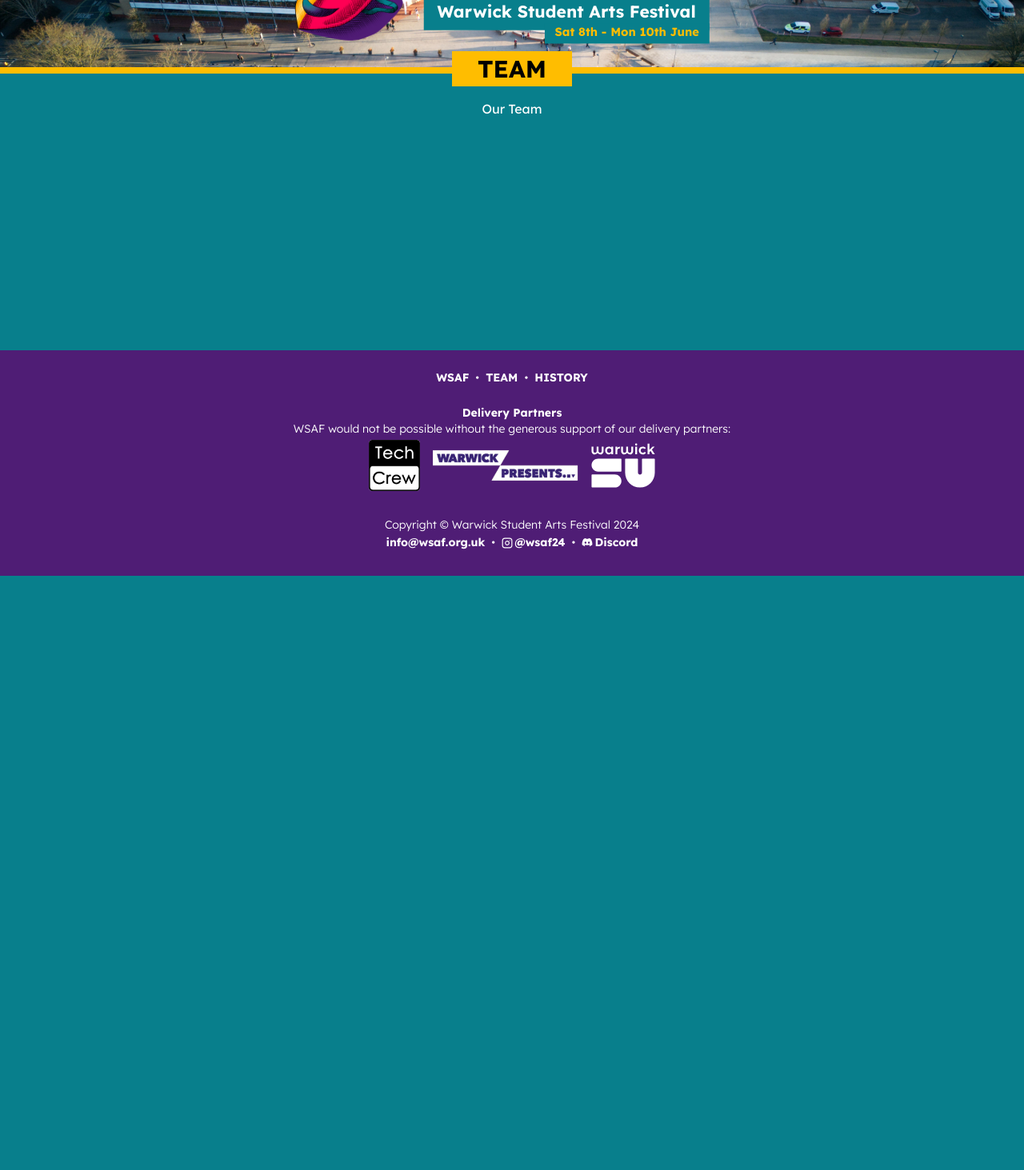
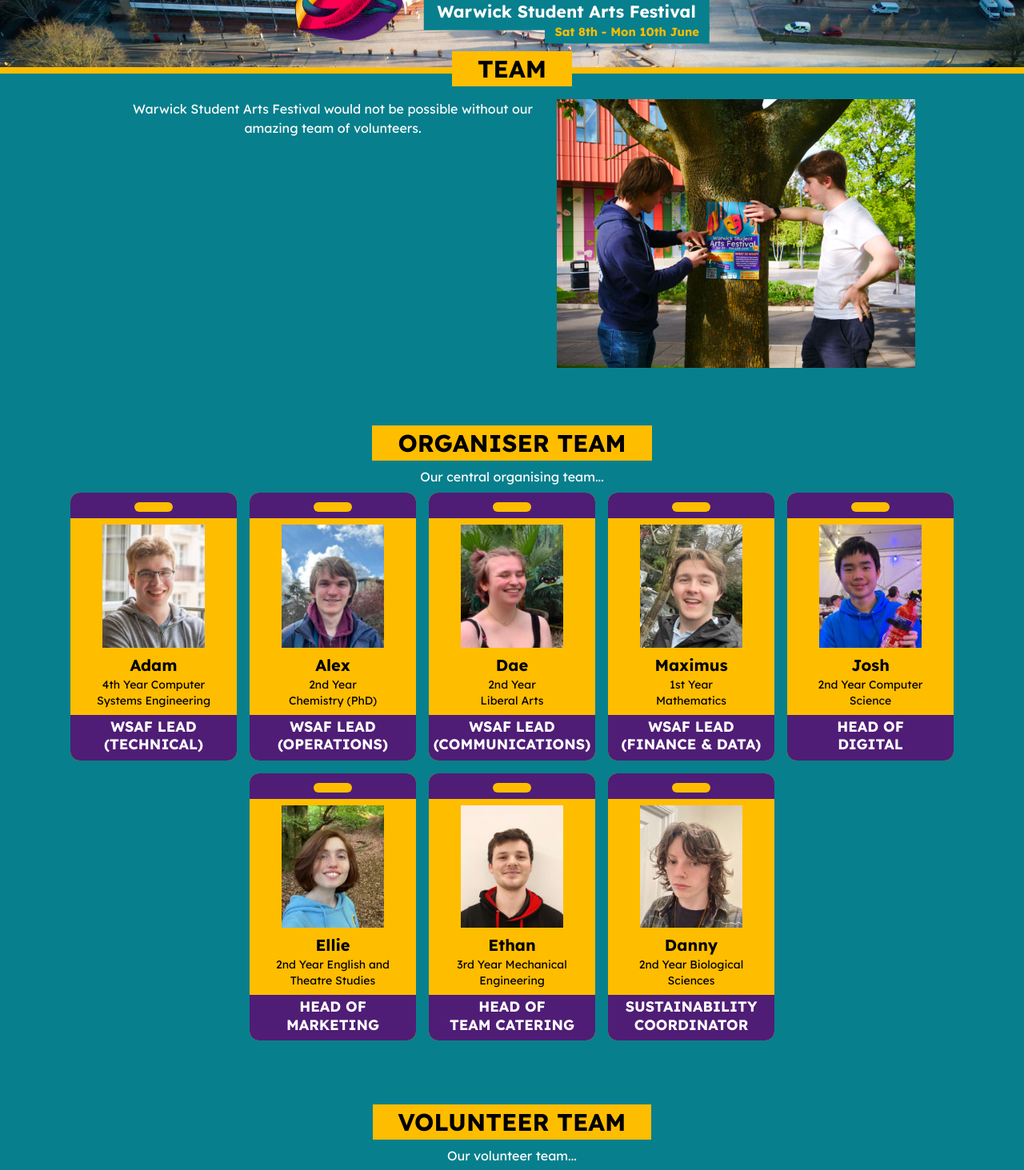
Before and after one commit to WarwickStudentArtsFestival/WSAF24-Website, a Next.js app: page /team in a window 1280 px wide. Shown: the part 80-1543 px from the top of the page at 80% size. Before the commit the page ends 800 px from the top, so only its background shows below. Built offline with nearby package versions, Linux system fonts and the light colour scheme.

Commit message:
:construction: Add content to team page

```diff
--- a/src/app/(home)/components/who-involved.tsx
+++ b/src/app/(home)/components/who-involved.tsx
@@ -1,70 +1,6 @@
-import IdCard, { IdCardProps } from './id-card';
-import AdamPhoto from '@/assets/people/adam.jpg';
-import AlexPhoto from '@/assets/people/alex.jpg';
-import MaximusPhoto from '@/assets/people/maximus.jpg';
-import JoshPhoto from '@/assets/people/josh.jpg';
-import ElliePhoto from '@/assets/people/ellie.jpg';
-import DaePhoto from '@/assets/people/dae.jpg';
-import DannyPhoto from '@/assets/people/danny.jpg';
-import EthanPhoto from '@/assets/people/ethan.jpg';
+import IdCard from '@/app/components/id-card';
 import AvatarImage from '@/assets/people/avatar.jpg';
-
-const people: IdCardProps[] = [
-  {
-    name: 'Adam',
-    role: 'WSAF Lead (Technical)',
-    description: '4th Year Computer Systems Engineering',
-    image: AdamPhoto,
-  },
-  {
-    name: 'Alex',
-    role: 'WSAF Lead (Operations)',
-    description: '2nd Year\nChemistry (PhD)',
-    image: AlexPhoto,
-  },
-  {
-    name: 'Dae',
-    role: 'WSAF Lead (Communications)',
-    description: '2nd Year\nLiberal Arts',
-    image: DaePhoto,
-  },
-  {
-    name: 'Maximus',
-    role: 'WSAF Lead (Finance & Data)',
-    description: '1st Year\nMathematics',
-    image: MaximusPhoto,
-  },
-  {
-    name: 'Josh',
-    role: 'Head of\nDigital',
-    description: '2nd Year Computer Science',
-    image: JoshPhoto,
-  },
-  {
-    name: 'Ellie',
-    role: 'Head of Marketing',
-    description: '2nd Year English and Theatre Studies',
-    image: ElliePhoto,
-  },
-  {
-    name: 'Ethan',
-    role: 'Head of\nTeam Catering',
-    description: '3rd Year Mechanical Engineering',
-    image: EthanPhoto,
-  },
-  {
-    name: 'Danny',
-    role: 'Sustainability Coordinator',
-    description: '2nd Year Biological Sciences',
-    image: DannyPhoto,
-  },
-  {
-    name: 'You?',
-    role: 'Volunteer',
-    emailDescription: true,
-    image: AvatarImage,
-  },
-];
+import organisers from '@/app/team/organisers';
 
 export default function KeyDates() {
   return (
@@ -84,7 +20,7 @@ export default function KeyDates() {
       </p>
 
       <div className="flex justify-center flex-wrap mb-8">
-        {people.map((person) => (
+        {organisers.map((person) => (
           <IdCard
             key={person.name}
             name={person.name}
@@ -94,6 +30,12 @@ export default function KeyDates() {
             image={person.image}
           />
         ))}
+        <IdCard
+          name="You?"
+          role="Volunteer"
+          image={AvatarImage}
+          emailDescription
+        />
       </div>
     </section>
   );
--- a/src/app/(home)/components/id-card.tsx
+++ b/src/app/components/id-card.tsx
@@ -6,7 +6,6 @@ export type IdCardProps = {
   description?: string;
   role?: string;
   image?: StaticImageData;
-  emailDescription?: boolean;
 };
 
 export default function IdCard({
--- /dev/null
+++ b/src/app/team/organisers.ts
@@ -0,0 +1,62 @@
+import AdamPhoto from '@/assets/people/adam.jpg';
+import AlexPhoto from '@/assets/people/alex.jpg';
+import DaePhoto from '@/assets/people/dae.jpg';
+import MaximusPhoto from '@/assets/people/maximus.jpg';
+import JoshPhoto from '@/assets/people/josh.jpg';
+import ElliePhoto from '@/assets/people/ellie.jpg';
+import EthanPhoto from '@/assets/people/ethan.jpg';
+import DannyPhoto from '@/assets/people/danny.jpg';
+import { IdCardProps } from '@/app/components/id-card';
+
+const organisers: IdCardProps[] = [
+  {
+    name: 'Adam',
+    role: 'WSAF Lead (Technical)',
+    description: '4th Year Computer Systems Engineering',
+    image: AdamPhoto,
+  },
+  {
+    name: 'Alex',
+    role: 'WSAF Lead (Operations)',
+    description: '2nd Year\nChemistry (PhD)',
+    image: AlexPhoto,
+  },
+  {
+    name: 'Dae',
+    role: 'WSAF Lead (Communications)',
+    description: '2nd Year\nLiberal Arts',
+    image: DaePhoto,
+  },
+  {
+    name: 'Maximus',
+    role: 'WSAF Lead (Finance & Data)',
+    description: '1st Year\nMathematics',
+    image: MaximusPhoto,
+  },
+  {
+    name: 'Josh',
+    role: 'Head of\nDigital',
+    description: '2nd Year Computer Science',
+    image: JoshPhoto,
+  },
+  {
+    name: 'Ellie',
+    role: 'Head of Marketing',
+    description: '2nd Year English and Theatre Studies',
+    image: ElliePhoto,
+  },
+  {
+    name: 'Ethan',
+    role: 'Head of\nTeam Catering',
+    description: '3rd Year Mechanical Engineering',
+    image: EthanPhoto,
+  },
+  {
+    name: 'Danny',
+    role: 'Sustainability Coordinator',
+    description: '2nd Year Biological Sciences',
+    image: DannyPhoto,
+  },
+];
+
+export default organisers;
--- a/src/app/team/page.tsx
+++ b/src/app/team/page.tsx
@@ -1,10 +1,61 @@
 import PageHeader from '@/app/components/page-header';
+import PosteringImage from '@/assets/images/postering.jpg';
+import Image from 'next/image';
+import organisers from '@/app/team/organisers';
+import IdCard from '@/app/components/id-card';
+import volunteers from '@/app/team/volunteers';
 
 export default function Team() {
   return (
     <main>
-      <PageHeader title="Team" />
-      <p>Our Team</p>
+      <section className="mb-16">
+        <PageHeader title="Team" />
+
+        <div className="flex justify-center max-w-5xl mx-auto px-2">
+          <div>
+            Warwick Student Arts Festival would not be possible without our
+            amazing team of volunteers.
+          </div>
+          <Image
+            src={PosteringImage}
+            alt="Postering"
+            className="max-w-md float-right"
+          />
+        </div>
+      </section>
+
+      <section className="mb-16">
+        <h2>Organiser Team</h2>
+        <p>Our central organising team...</p>
+
+        <div className="flex justify-center flex-wrap mb-8 mx-4">
+          {organisers.map((person) => (
+            <IdCard
+              key={person.name}
+              name={person.name}
+              description={person.description}
+              emailDescription={person.emailDescription}
+              role={person.role}
+              image={person.image}
+            />
+          ))}
+        </div>
+      </section>
+
+      <section className="mx-4">
+        <h2>Volunteer Team</h2>
+        <p>Our volunteer team...</p>
+        {volunteers.map((person) => (
+          <IdCard
+            key={person.name}
+            name={person.name}
+            description={person.description}
+            emailDescription={person.emailDescription}
+            role={person.role}
+            image={person.image}
+          />
+        ))}
+      </section>
     </main>
   );
 }
--- /dev/null
+++ b/src/app/team/volunteers.ts
@@ -0,0 +1,63 @@
+import AdamPhoto from '@/assets/people/adam.jpg';
+import AlexPhoto from '@/assets/people/alex.jpg';
+import DaePhoto from '@/assets/people/dae.jpg';
+import MaximusPhoto from '@/assets/people/maximus.jpg';
+import JoshPhoto from '@/assets/people/josh.jpg';
+import ElliePhoto from '@/assets/people/ellie.jpg';
+import EthanPhoto from '@/assets/people/ethan.jpg';
+import DannyPhoto from '@/assets/people/danny.jpg';
+import AvatarImage from '@/assets/people/avatar.jpg';
+import { IdCardProps } from '@/app/components/id-card';
+
+const volunteers: IdCardProps[] = [
+  {
+    name: 'Adam',
+    role: 'WSAF Lead (Technical)',
+    description: '4th Year Computer Systems Engineering',
+    image: AdamPhoto,
+  },
+  {
+    name: 'Alex',
+    role: 'WSAF Lead (Operations)',
+    description: '2nd Year\nChemistry (PhD)',
+    image: AlexPhoto,
+  },
+  {
+    name: 'Dae',
+    role: 'WSAF Lead (Communications)',
+    description: '2nd Year\nLiberal Arts',
+    image: DaePhoto,
+  },
+  {
+    name: 'Maximus',
+    role: 'WSAF Lead (Finance & Data)',
+    description: '1st Year\nMathematics',
+    image: MaximusPhoto,
+  },
+  {
+    name: 'Josh',
+    role: 'Head of\nDigital',
+    description: '2nd Year Computer Science',
+    image: JoshPhoto,
+  },
+  {
+    name: 'Ellie',
+    role: 'Head of Marketing',
+    description: '2nd Year English and Theatre Studies',
+    image: ElliePhoto,
+  },
+  {
+    name: 'Ethan',
+    role: 'Head of\nTeam Catering',
+    description: '3rd Year Mechanical Engineering',
+    image: EthanPhoto,
+  },
+  {
+    name: 'Danny',
+    role: 'Sustainability Coordinator',
+    description: '2nd Year Biological Sciences',
+    image: DannyPhoto,
+  },
+];
+
+export default volunteers;
```
Also changed, not shown: src/assets/images/postering.jpg (added).
